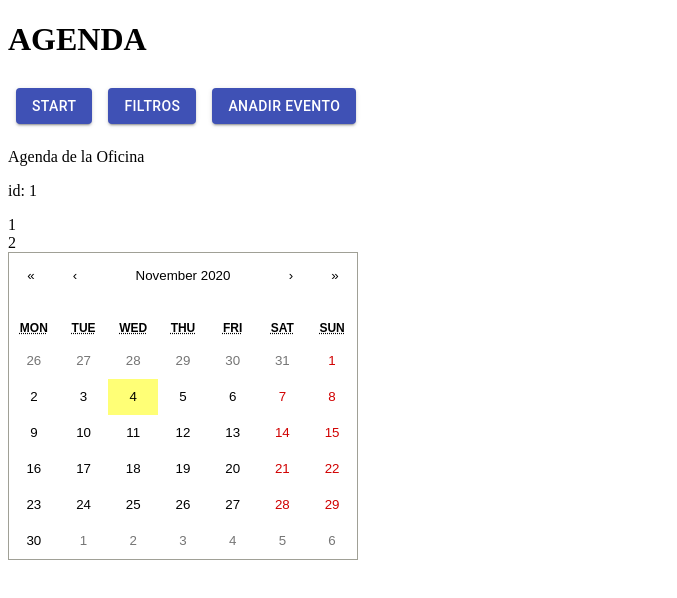
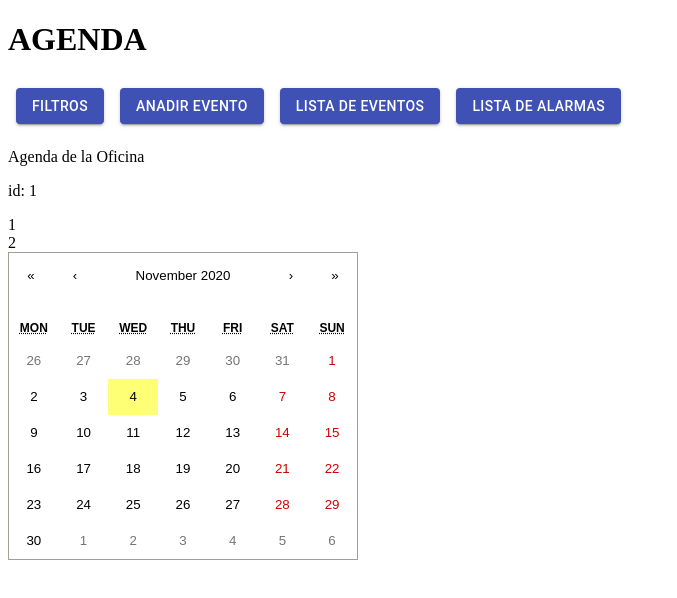
Before and after one commit to FranciscoRiosJesus/AgendaReact, a React (Create React App) app in the folder react-ui-agenda/: page / in a window 1280 px wide. Shown: the top 598 px of the page, without its empty margins (0-677 px from the left). Built offline with nearby package versions, Linux system fonts and the light colour scheme; no server answers.

Commit message:
UPDATE button

```diff
--- a/react-ui-agenda/src/App.tsx
+++ b/react-ui-agenda/src/App.tsx
@@ -40,20 +40,31 @@ const App = () => {
 
   }
 
+  const listEvent = () => {
+
+  }
+
+  const listAlarmas = () => {
+
+  }
+
   const classes = useStyles();
   return (
     <div className="App">
       <h1>AGENDA</h1>
       <div className={classes.root}>
-        <Button variant="contained" color="primary" className="start" onClick={startAgenda}>
-          Start
+        <Button variant="contained" color="primary" className="start" onClick={filtros}>
+          Filtros
         </Button >
 
-        <Button variant="contained" color="primary"  className="filtros" onClick={filtros}>
-          Filtros
+        <Button variant="contained" color="primary"  className="filtros" onClick={anadirEvento}>
+          Anadir Evento
         </Button>
-        <Button variant="contained" color="primary"  className="anadirEvento" onClick={anadirEvento}>
-          Anadir Evento
+        <Button variant="contained" color="primary"  className="anadirEvento" onClick={listEvent}>
+          Lista de eventos
+        </Button>
+        <Button variant="contained" color="primary"  className="anadirEvento" onClick={listAlarmas}>
+          Lista de alarmas
         </Button>
       </div>
       <p>Agenda de la Oficina</p>
```
Also changed, not shown: 1 other file (tests, documents, lock files or other folders).
